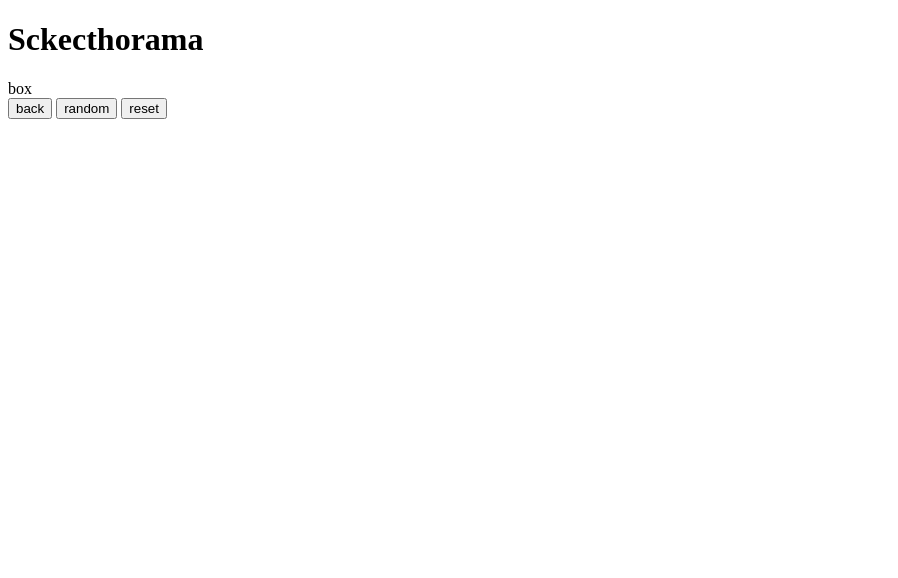
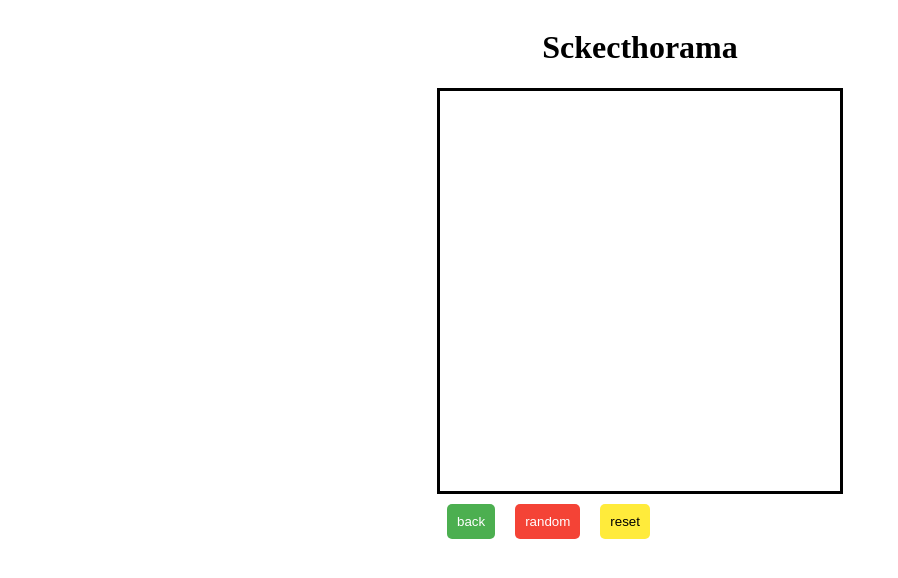
Before and after one commit to herculeskan/odin-etch-a-sketch, a plain HTML site: page index.html in a window 1280 px wide. Shown: the whole page, without its empty margins (0-898 px from the left). Drawn offline with Linux system fonts and the light colour scheme.

Commit message:
Jejej lo escribí todo de nuevo, la mejor práctica es la que uno hace

```diff
--- a/index.html
+++ b/index.html
@@ -3,22 +3,21 @@
   <head>
     <meta charset="UTF-8" />
     <meta name="viewport" content="width=device-width, initial-scale=1.0" />
+    <link rel="stylesheet" href="styles.css" />
     <title>SketchOrama</title>
   </head>
   <body>
     <header><h1>Sckecthorama</h1></header>
     <section>
-      <div>
+      <div class="board">
         <!--este es el aparato -->
-        box
       </div>
-      <div>
+      <div class="botones">
         <!--este es el aparato -->
-        <button>back</button>
-        <button>random</button>
-        <button>reset</button>
+        <button class="boton">back</button>
+        <button class="boton">random</button>
+        <button class="boton">reset</button>
       </div>
-
     </section>
   </body>
 </html>
--- a/styles.css
+++ b/styles.css
@@ -4,7 +4,7 @@ body {
   align-items: center;
   flex-direction: column;
 }
-.header{
+.header {
   display: flex;
   flex-direction: row;
   align-items: center;
@@ -13,13 +13,33 @@ body {
   margin-bottom: 20px;
   margin-top: 20px;
 }
-.footer {
-    display:flex;
+/* los botones  */
+.botones {
+  display: flex;
   flex-direction: row;
-    justify-content: space-between;
-    width: 500px;
-    margin-bottom: 20px;
-    margin-top: 20px;
+  justify-content: space-around;
+  width: 200px;
+}
+.boton {
+  background-color: blue;
+  color: white;
+  border: none;
+  padding: 10px;
+  margin: 10px 10px;
+  border-radius: 5px;
+  cursor: pointer;
+}
+/* a los hijos de los botones */
+.boton:nth-child(2) {
+  background-color: #f44336;
+}
+
+.boton:nth-child(1) {
+  background-color: #4caf50;
+}
+.boton:nth-child(3) {
+  background-color: #ffeb3b;
+  color: black;
 }
 .board {
   width: 400px;
```
Lines whose indentation alone changed are shown as unchanged.
